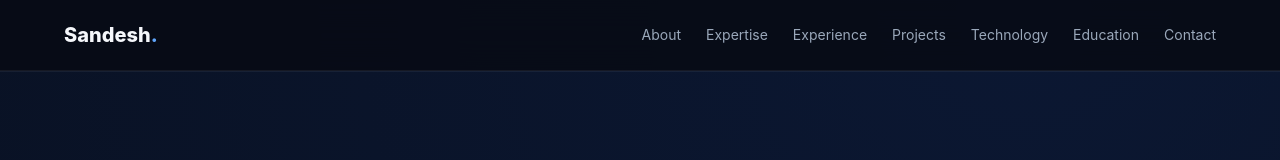
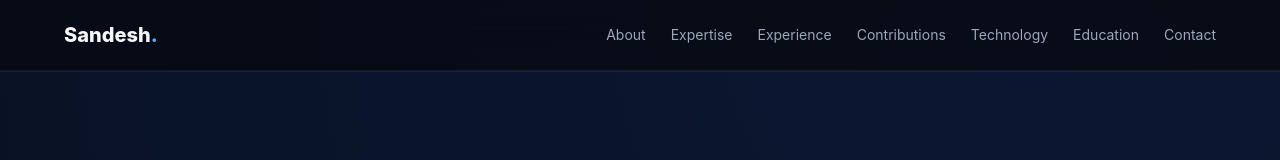
Before and after one commit to SandeshSarfare/SandeshSarfare.github.io, a plain HTML site: page index.html in a window 1280 px wide. Shown: the top 160 px of the page. Drawn offline with Linux system fonts and the light colour scheme.

Commit message:
Rename 'Projects' link to 'Contributions'

```diff
--- a/index.html
+++ b/index.html
@@ -83,7 +83,7 @@ footer{border-top:1px solid rgba(255,255,255,.06);padding:35px 0;text-align:cent
   <a class="logo" href="#">Sandesh<span>.</span></a>
   <div class="links">
     <a href="#about">About</a><a href="#expertise">Expertise</a><a href="#experience">Experience</a>
-    <a href="#projects">Projects</a><a href="#technology">Technology</a><a href="#education">Education</a><a href="#contact">Contact</a>
+    <a href="#projects">Contributions</a><a href="#technology">Technology</a><a href="#education">Education</a><a href="#contact">Contact</a>
   </div>
 </div></nav>
 
```
